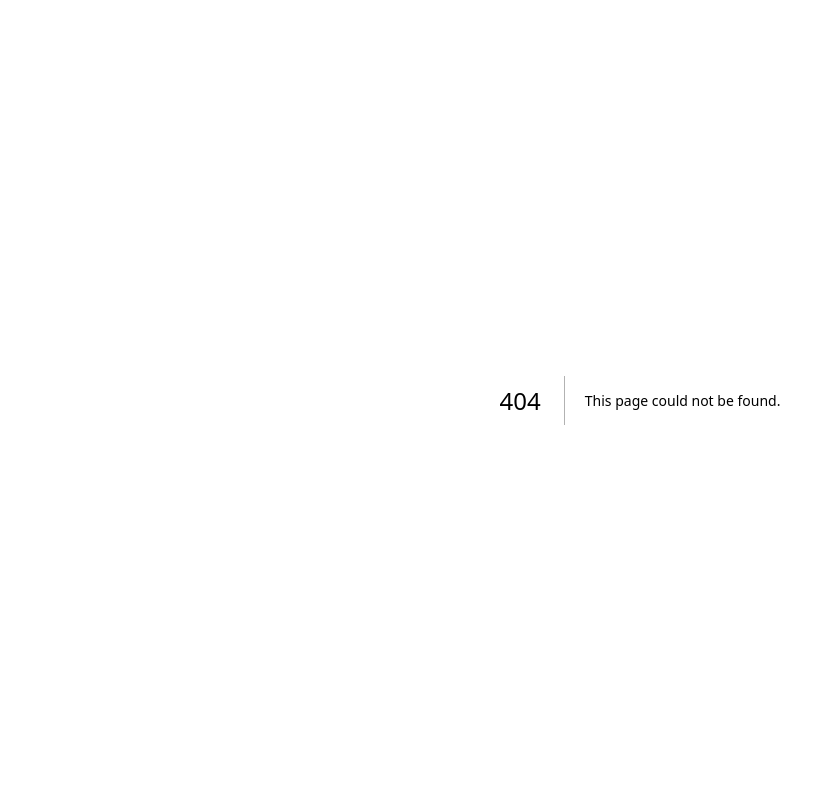
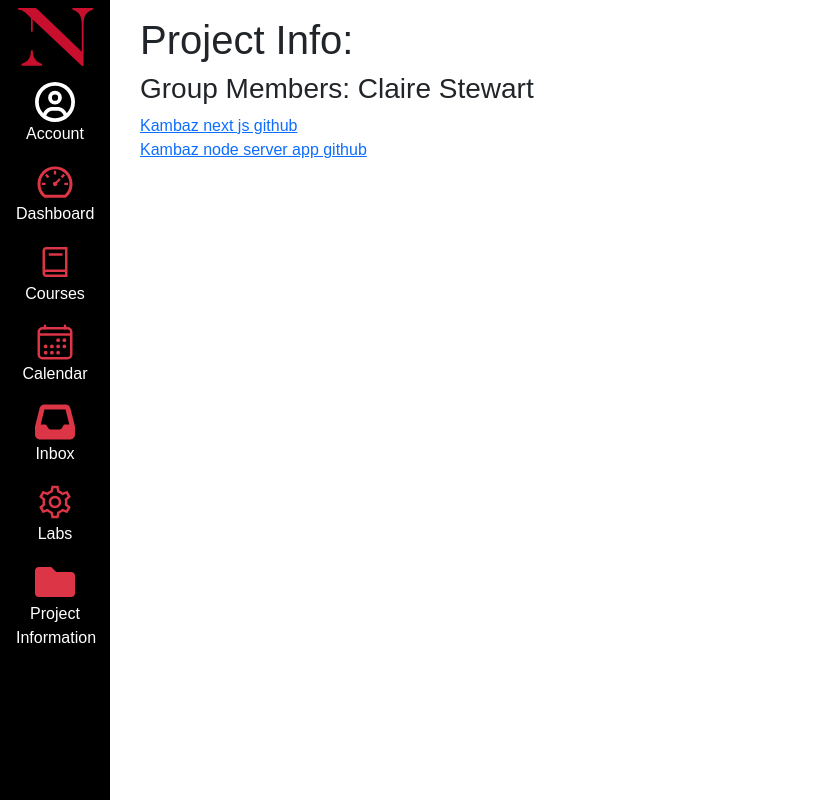
Before and after one commit to clairestewart03/kambaz-next-js, a Next.js app: page /ProjectInfo in a window 1280 px wide. Before the commit this address had no page. Shown: the whole page, without its empty margins (0-826 px from the left). Built offline with nearby package versions, Linux system fonts and the light colour scheme; no server answers.

Commit message:
adding project info

```diff
--- a/app/(Kambaz)/Navigation.tsx
+++ b/app/(Kambaz)/Navigation.tsx
@@ -6,7 +6,7 @@ import { LiaBookSolid, LiaCogSolid } from "react-icons/lia";
 import { FaInbox, FaRegCircleUser } from "react-icons/fa6";
 import { LuBookText, LuSettings } from "react-icons/lu";
 import { ListGroup, ListGroupItem } from "react-bootstrap";
-import { FaRegCalendarAlt } from "react-icons/fa";
+import {FaFolder, FaRegCalendarAlt} from "react-icons/fa";
 import { RiInbox2Line } from "react-icons/ri";
 import { usePathname } from "next/navigation";
 
@@ -18,6 +18,7 @@ export default function KambazNavigation() {
         { label: "Calendar",  path: "/Calendar",  icon: IoCalendarOutline },
         { label: "Inbox",     path: "/Inbox",     icon: FaInbox },
         { label: "Labs",      path: "/Labs",      icon: LiaCogSolid },
+        { label: "Project Information",      path: "/ProjectInfo",      icon: FaFolder },
     ];
     return (
         <ListGroup className="rounded-0 position-fixed bottom-0 top-0 d-none d-md-block bg-black z-2" style={{ width: 110 }}
--- /dev/null
+++ b/app/(Kambaz)/ProjectInfo/page.tsx
@@ -0,0 +1,13 @@
+import Link from "next/link";
+
+export default function ProjectInfo() {
+    return (
+        <div>
+        <h1>Project Info:</h1>
+        <h3>Group Members: Claire Stewart</h3>
+        <Link href={'https://github.com/clairestewart03/kambaz-next-js'}>Kambaz next js github</Link>
+            <br/>
+        <Link href={'https://github.com/clairestewart03/kambaz-node-server-app'}>Kambaz node server app github</Link>
+        </div>
+    )
+}
```
